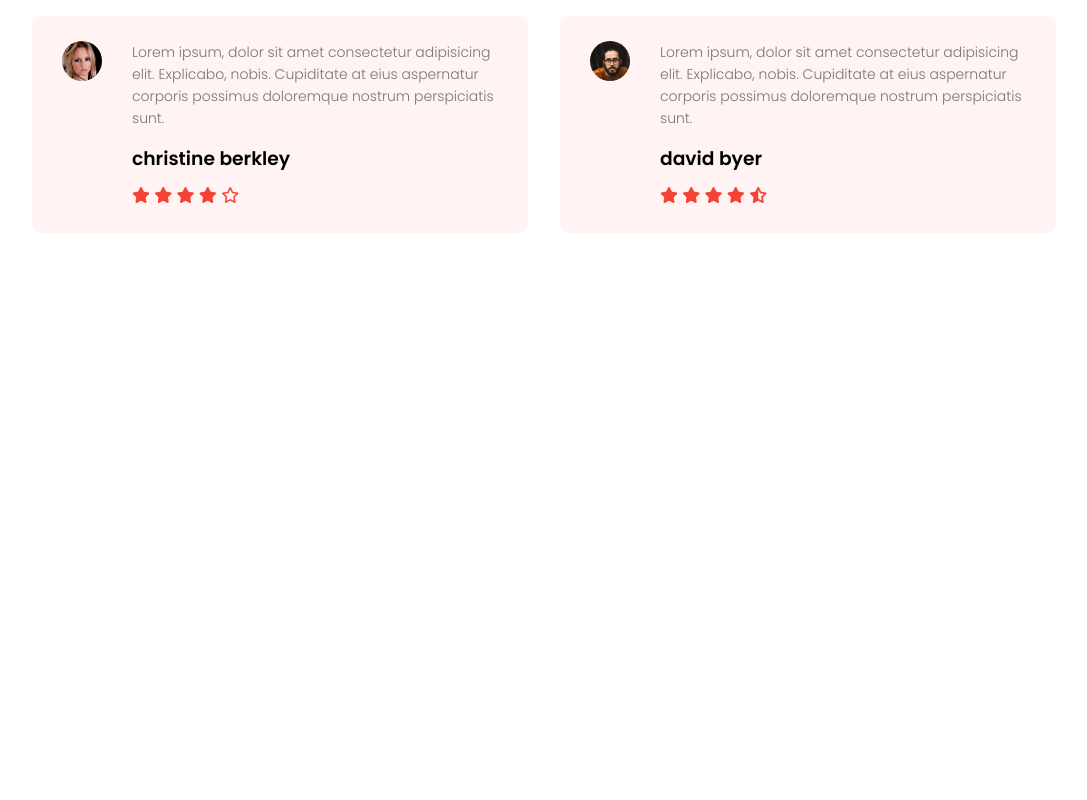
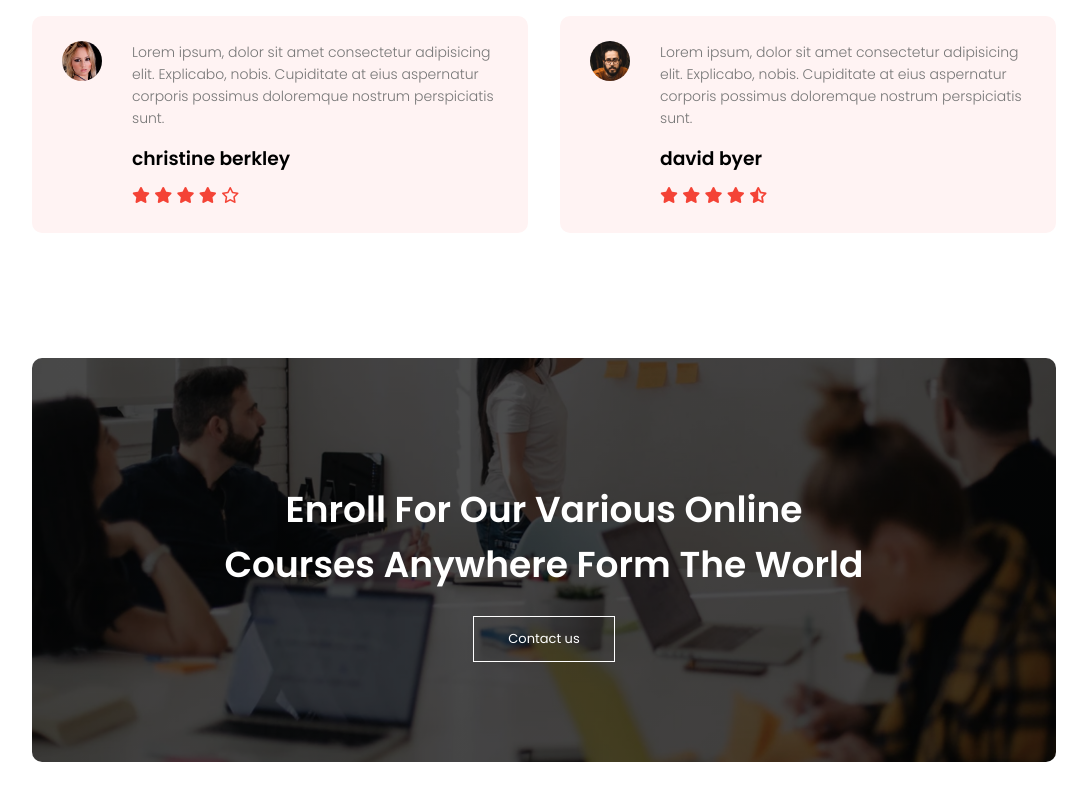
Before and after one commit to dev-ashik/eduford-portfolio-html, a plain HTML site: page index.html in a window 1280 px wide. Shown: the part 3034-3834 px from the top of the page, without its empty margins (96-1183 px from the left). Before the commit the page ends 3292 px from the top, so only its background shows below. Drawn offline with Linux system fonts and the light colour scheme.

Commit message:
call to action

```diff
--- a/index.html
+++ b/index.html
@@ -149,6 +149,11 @@
         </div>
     </section>
 
+    <!-- call to action -->
+    <section class="cta">
+        <h1>Enroll for our various online courses anywhere form the world</h1>
+        <a href="#" class="hero-btn">Contact us</a>
+    </section>
 
 
     <script src="./app.js"></script>
--- a/style.css
+++ b/style.css
@@ -283,7 +283,24 @@ h3 {
     color: #f44336;
 }
 
+/*  call to action  */
+.cta {
+    width: 80%;
+    margin: 100px auto;
+    text-align: center;
+    background-image: linear-gradient(rgba(0, 0, 0, 0.7), rgba(0, 0, 0, 0.7)), url(./image/banner2.jpg);
+    background-position: center;
+    background-size: cover;
+    border-radius: 10px;
+    padding: 100px 0;
+}
 
+.cta h1 {
+    max-width: 40rem;
+    margin: 1.5rem auto;
+    color: #fff;
+    padding: 0;
+}
 
 
 
@@ -339,4 +356,8 @@ h3 {
         margin-left: 0px;
         margin-right: 15px;
     }
+
+    .cta h1 {
+        font-size: 24px;
+    }
 }
```
